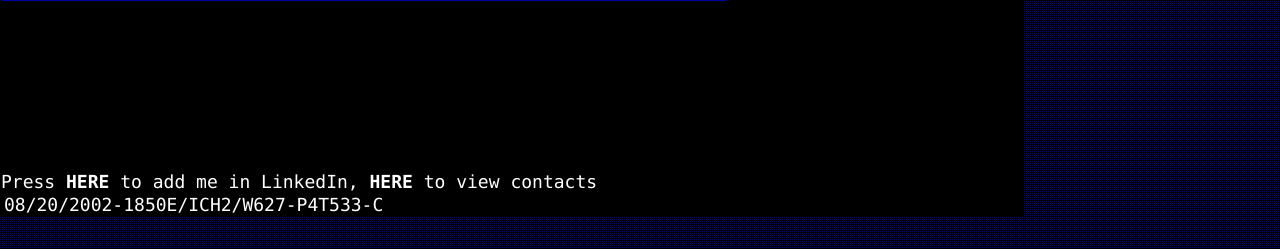
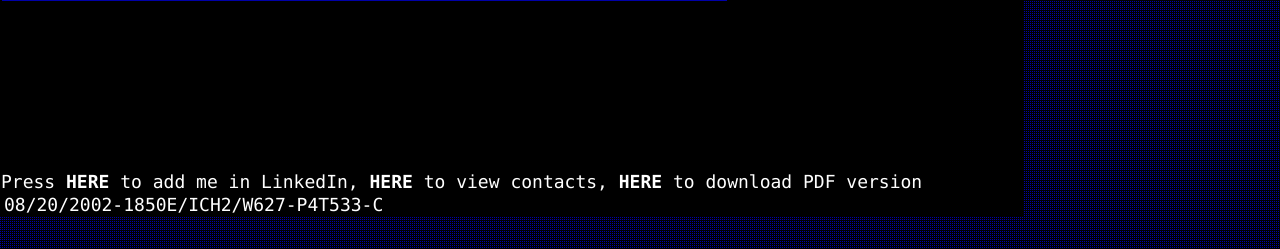
Before and after one commit to dronov/cv.dronov.net, a Flask app: page / in a window 1280 px wide. Shown: the part 551-800 px from the top of the page. Run offline with Flask 3, Linux system fonts and the light colour scheme.

Commit message:
add pdf version

```diff
--- a/app.py
+++ b/app.py
@@ -1,4 +1,5 @@
-from flask import Flask, render_template
+from flask import Flask, render_template, send_file
+import os
 
 app = Flask(__name__)
 
@@ -58,3 +59,10 @@ def volgadnepr():
 @app.route('/sre/')
 def sre():
     return render_template('sre.html', page_title='SRE and incidents')
+
+@app.route('/dronov.pdf', methods=['GET', 'POST'])
+def cv():
+    try:
+        return send_file('dronov.pdf')
+    except Exception as e:
+        return str(e)
--- a/templates/index.html
+++ b/templates/index.html
@@ -59,7 +59,7 @@
         </div>
         <div class="tui-statusbar absolute black white-text">
             <ul>
-                <li"><a href="https://www.linkedin.com/in/mike-dronov/">Press <b>HERE</b> to add me in LinkedIn, </a><a href="/contacts"><b>HERE</b> to view contacts</a>
+                <li"><a href="https://www.linkedin.com/in/mike-dronov/">Press <b>HERE</b> to add me in LinkedIn, </a><a href="/contacts"><b>HERE</b> to view contacts,</a><a href="/dronov.pdf"> <b>HERE</b> to download PDF version</a>
                 </li>
             </ul>
             <ul>
```
Also changed, not shown: 1 other file.
